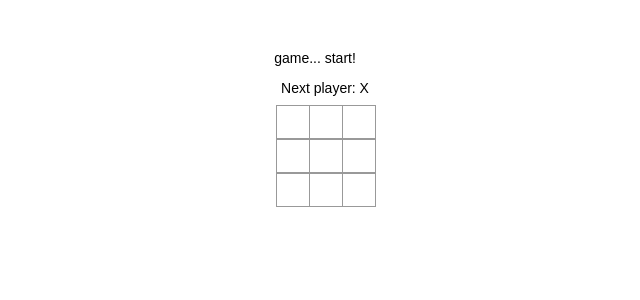
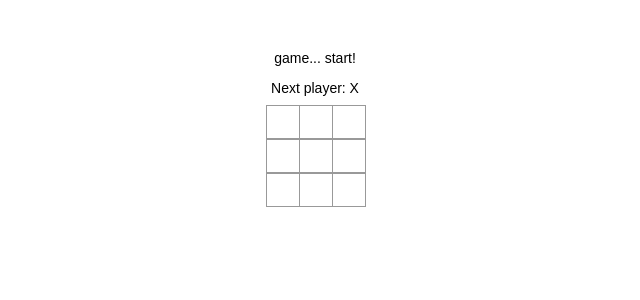
Before and after one commit to greathiago/Tic-Tac-Toe-ReactTutorial, a React (Create React App) app: page / in a window 1280 px wide. Shown: the top 300 px of the page, without its empty margins (325-965 px from the left). Built offline with nearby package versions, Linux system fonts and the light colour scheme.

Commit message:
Update index.css

```diff
--- a/src/index.css
+++ b/src/index.css
@@ -66,7 +66,6 @@ ol, ul {
   margin-top: 50px;
 }
 .game-board {
-  margin-left: 20px;
   top: 0px;
   left: 0px;
   bottom: 0px;
```
